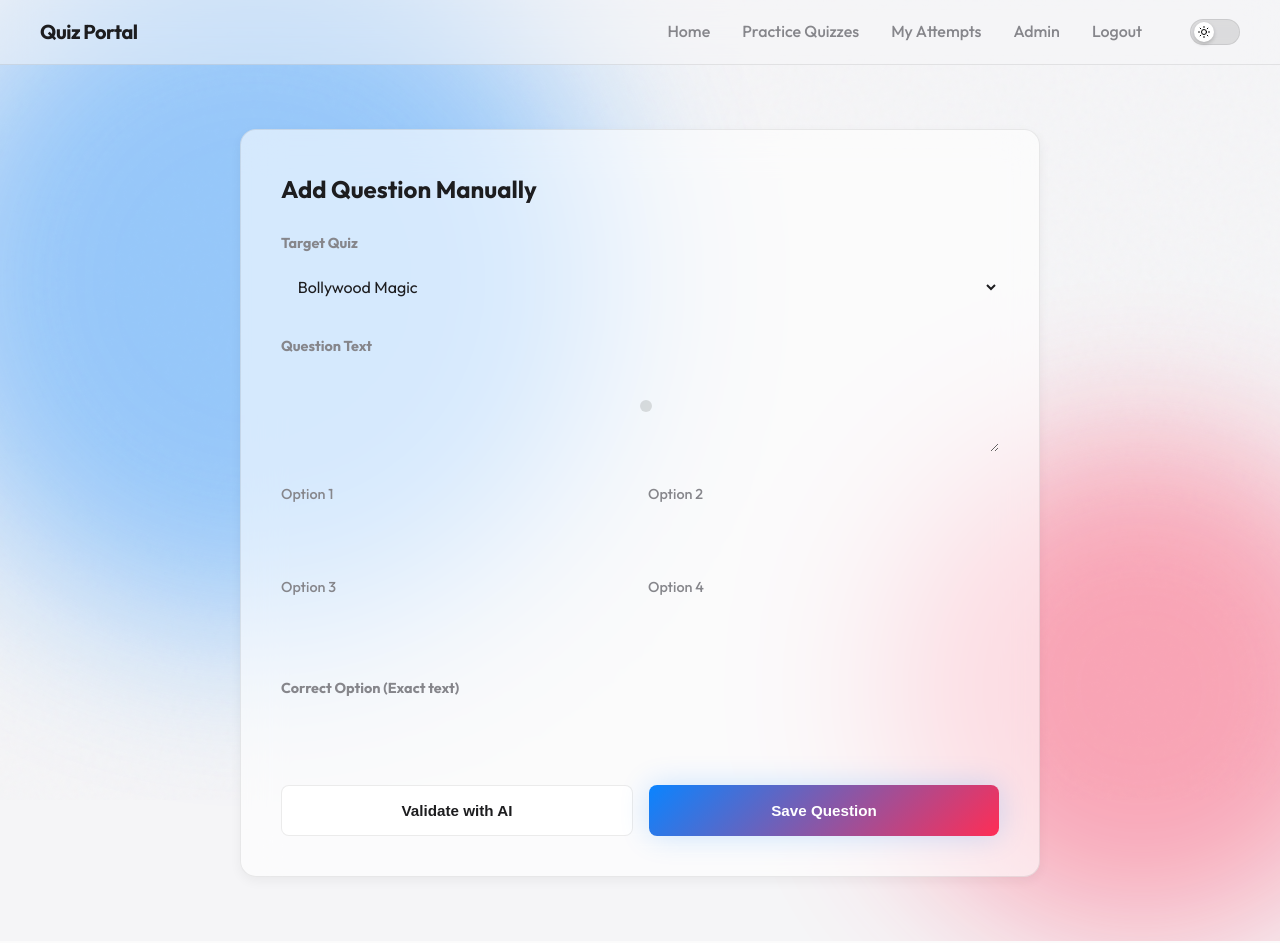
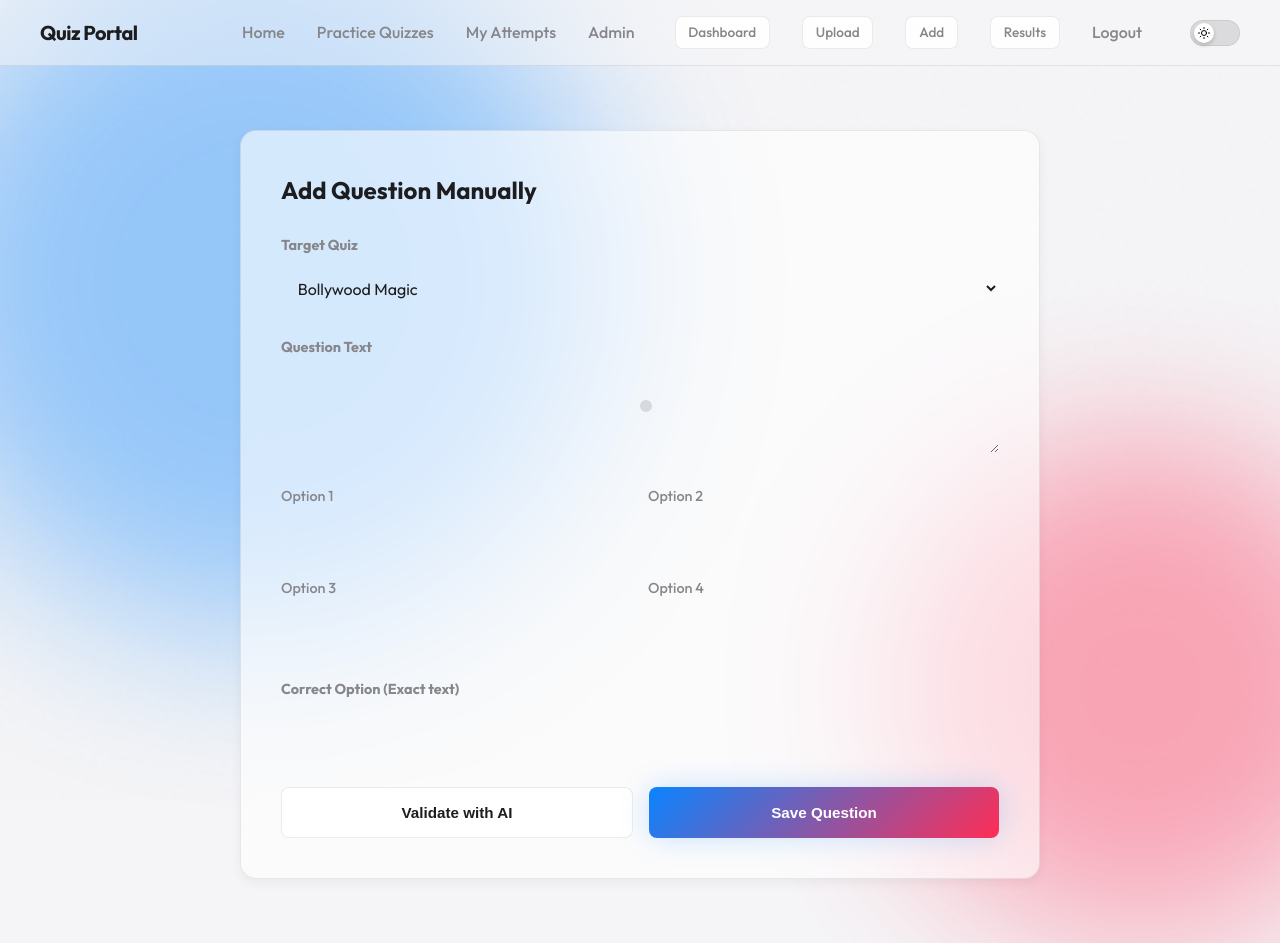
Before and after one commit to sid25489/quizapp, a Django app: page /quiz/add/ in a window 1280 px wide; the page is wider, and only the part inside the window is pictured. Run offline with Django 5.2, Linux system fonts and the light colour scheme; a user stored in the database is signed in; data comes from the database, SQL or seed files in the repository; both versions use the stored data as it was after the commit.

Commit message:
feat: integrate python-dotenv CLI support and initialize project environment files

```diff
--- a/quizproject/quizapp/Templates/quizapp/base.html
+++ b/quizproject/quizapp/Templates/quizapp/base.html
@@ -30,6 +30,12 @@
                 <a href="{% url 'my_attempts' %}">My Attempts</a>
                 {% if user.is_staff %}
                 <a href="{% url 'admin:index' %}">Admin</a>
+                {% endif %}
+                {% if user.is_superuser %}
+                <a href="{% url 'quiz_dashboard' %}" class="btn btn-secondary" style="padding: 0.3rem 0.8rem; font-size: 0.85rem; margin-left: 0.5rem; white-space: nowrap;">Dashboard</a>
+                <a href="{% url 'upload_questions' %}" class="btn btn-secondary" style="padding: 0.3rem 0.8rem; font-size: 0.85rem; white-space: nowrap;">Upload</a>
+                <a href="{% url 'add_question' %}" class="btn btn-secondary" style="padding: 0.3rem 0.8rem; font-size: 0.85rem; white-space: nowrap;">Add</a>
+                <a href="{% url 'validation_results' %}" class="btn btn-secondary" style="padding: 0.3rem 0.8rem; font-size: 0.85rem; white-space: nowrap;">Results</a>
                 {% endif %}
                 <form id="logout-form" method="post" action="{% url 'logout' %}" style="display: none;">
                     {% csrf_token %}
```
Also changed, not shown: quizproject/db.sqlite3, 3 other files.
